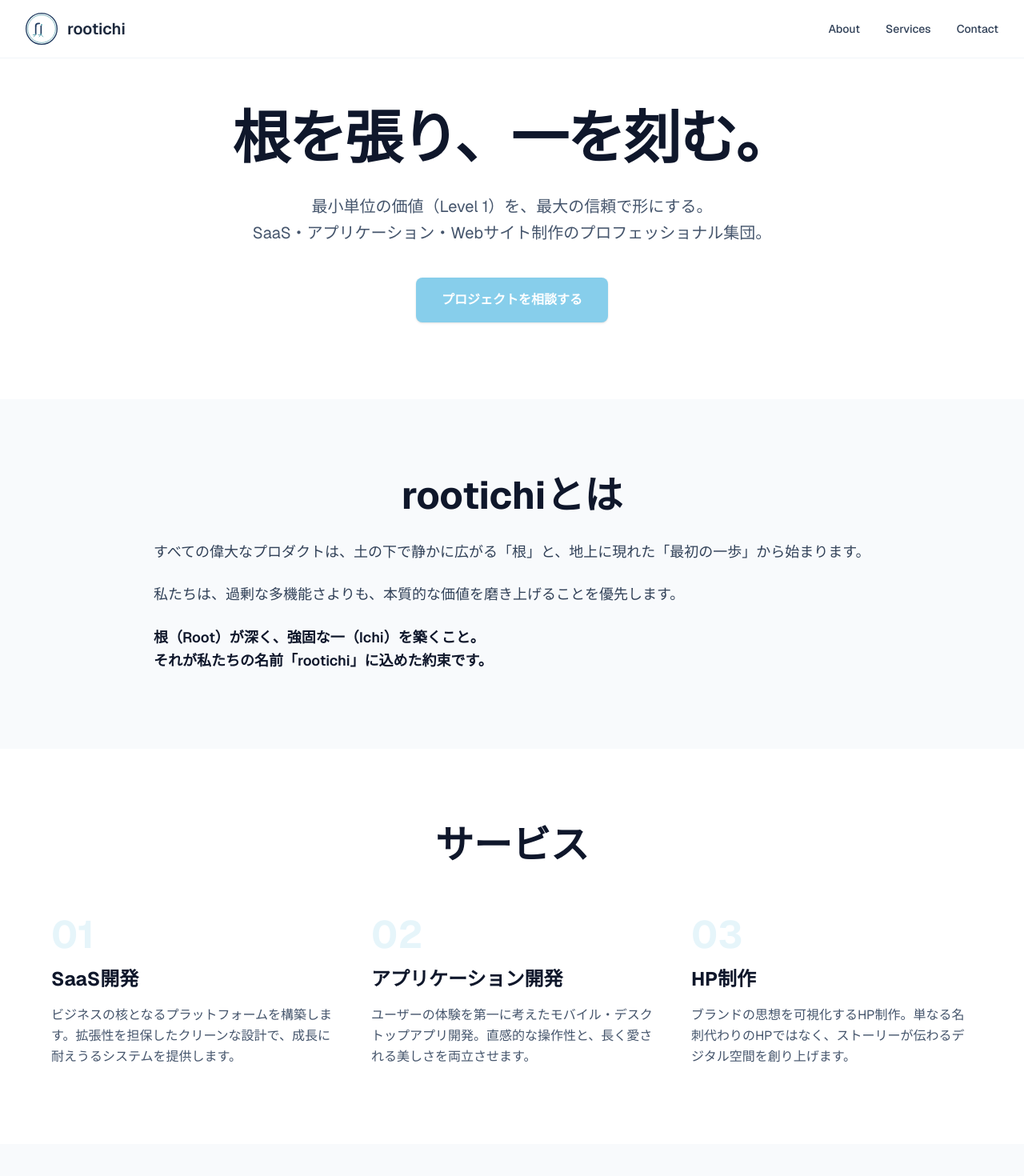
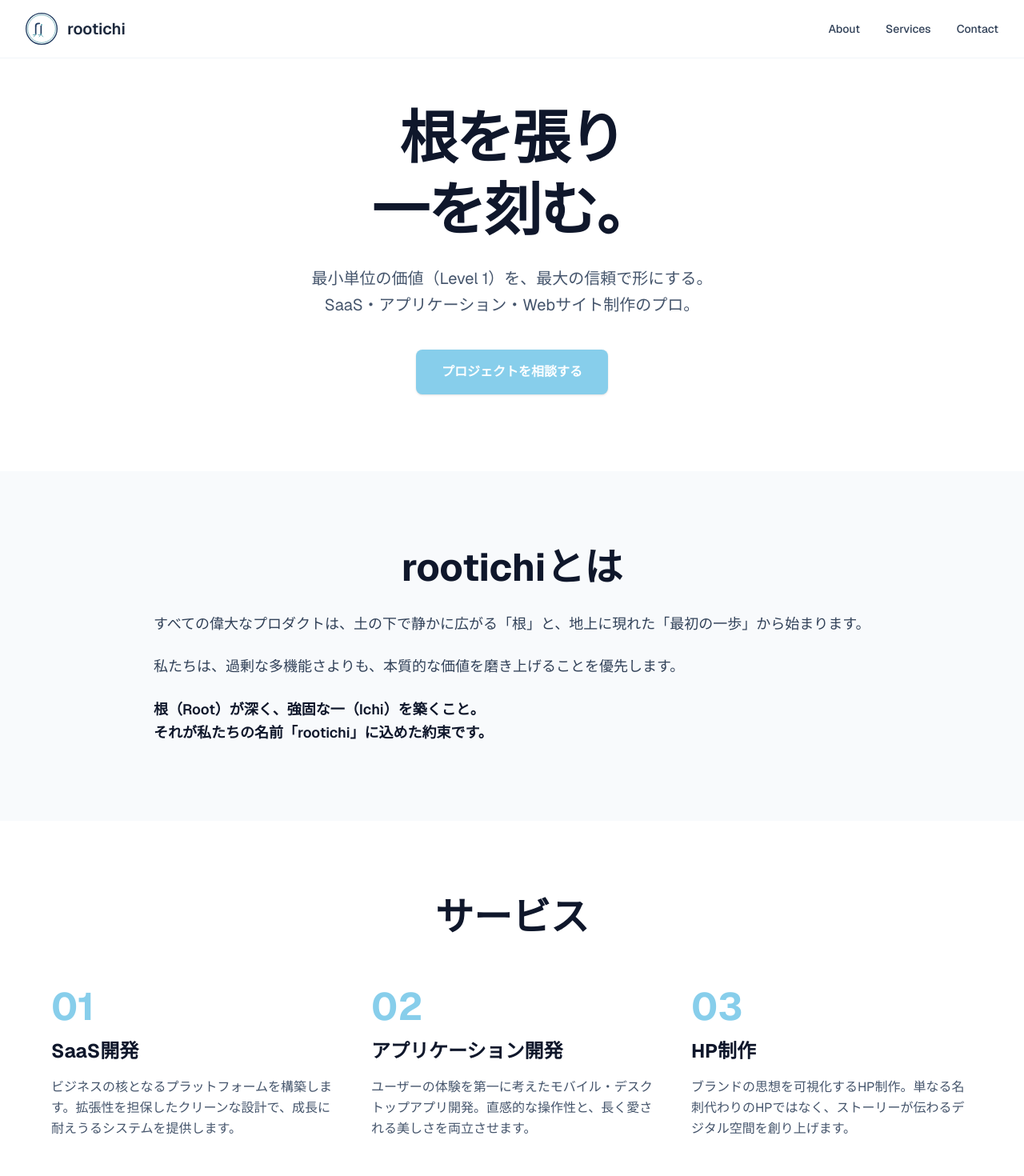
Before and after one commit to rootichi/rootichi_hp, a Next.js app: page / in a window 1280 px wide. Shown: the top 1470 px of the page at 80% size. Built offline with nearby package versions, Linux system fonts and the light colour scheme.

Commit message:
Fix: Hero text line break, button link, services number color, and text updates

```diff
--- a/app/components/Hero.tsx
+++ b/app/components/Hero.tsx
@@ -3,15 +3,19 @@ export default function Hero() {
     <section className="pt-32 pb-24 px-4 sm:px-6 lg:px-8 bg-white">
       <div className="max-w-4xl mx-auto text-center">
         <h1 className="text-5xl sm:text-6xl md:text-7xl font-bold text-slate-900 mb-6 leading-tight tracking-tight">
-          根を張り、一を刻む。
+          根を張り
+          <br />
+          一を刻む。
         </h1>
         <p className="text-lg sm:text-xl text-slate-600 mb-10 max-w-2xl mx-auto leading-relaxed">
           最小単位の価値（Level 1）を、最大の信頼で形にする。
           <br />
-          SaaS・アプリケーション・Webサイト制作のプロフェッショナル集団。
+          SaaS・アプリケーション・Webサイト制作のプロ。
         </p>
         <a
-          href="#contact"
+          href="https://docs.google.com/forms/d/15GlMvEmiKCG8YBBVTRZP_q2wpASbyjmYJutUmeTaM-4/edit"
+          target="_blank"
+          rel="noopener noreferrer"
           className="inline-block px-8 py-4 bg-[#87CEEB] text-white rounded-lg text-base font-semibold hover:bg-[#6bb8d4] transition-colors shadow-sm hover:shadow-md"
         >
           プロジェクトを相談する
--- a/app/components/Services.tsx
+++ b/app/components/Services.tsx
@@ -26,7 +26,7 @@ export default function Services() {
         <div className="grid md:grid-cols-3 gap-8 md:gap-12">
           {services.map((service, index) => (
             <div key={index} className="space-y-4">
-              <div className="text-5xl font-bold text-[#87CEEB] opacity-20">
+              <div className="text-5xl font-bold text-[#87CEEB]">
                 {service.number}
               </div>
               <h3 className="text-2xl font-bold text-slate-900">
```
